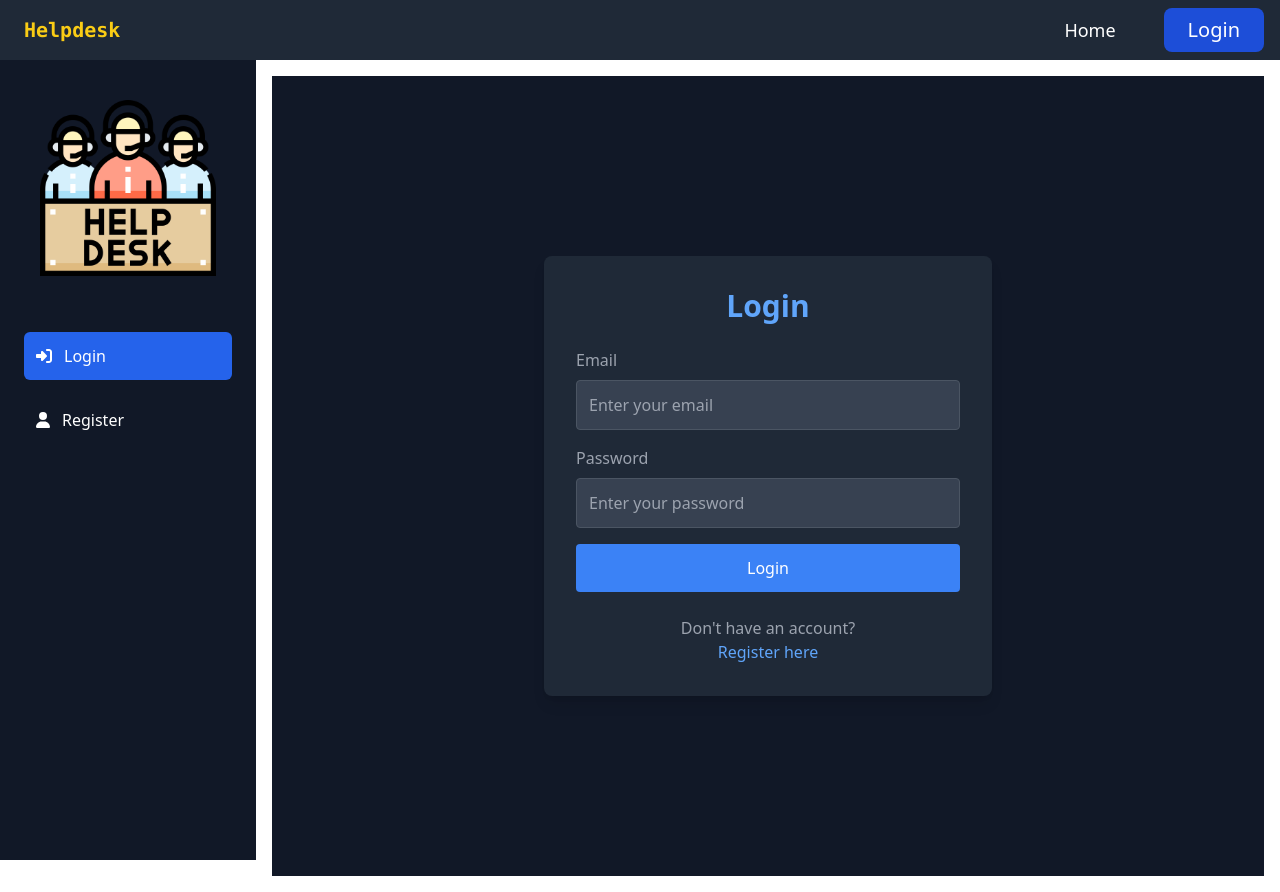
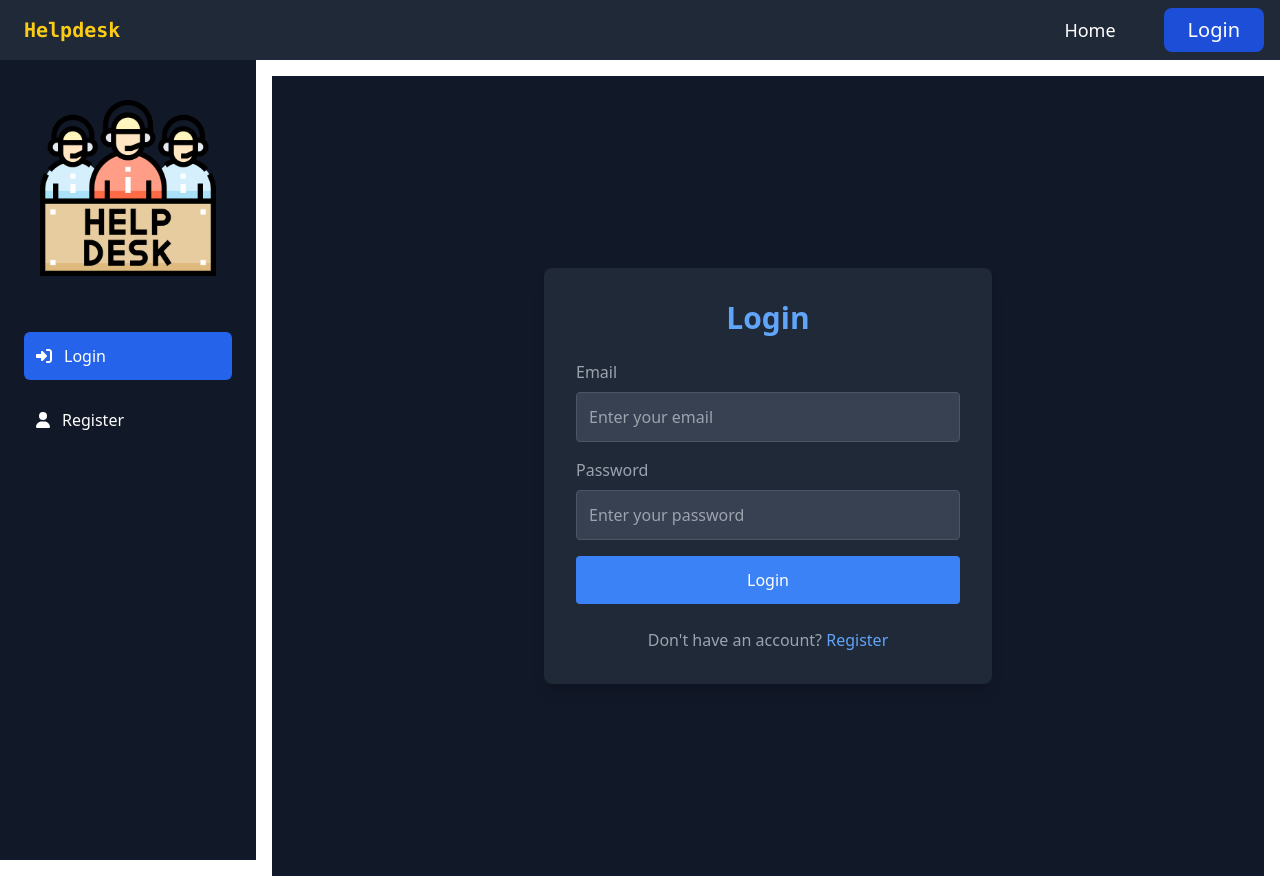
Before and after one commit to manvendra9752/Help-desk-here, a React (Vite) app in the folder frontend/: page /login in a window 1280 px wide. Built offline with nearby package versions, Linux system fonts and the light colour scheme.

Commit message:
last deploy commit

```diff
--- a/frontend/src/components/Login.jsx
+++ b/frontend/src/components/Login.jsx
@@ -91,7 +91,7 @@ const Login = () => {
         </form>
         <p className="mt-6 text-center text-gray-400">
           Don't have an account?{" "}
-          <p className="text-blue-400 hover:underline">Register here</p>
+          <span className="text-blue-400 hover:underline">Register</span>
         </p>
       </div>
     </div>
```
